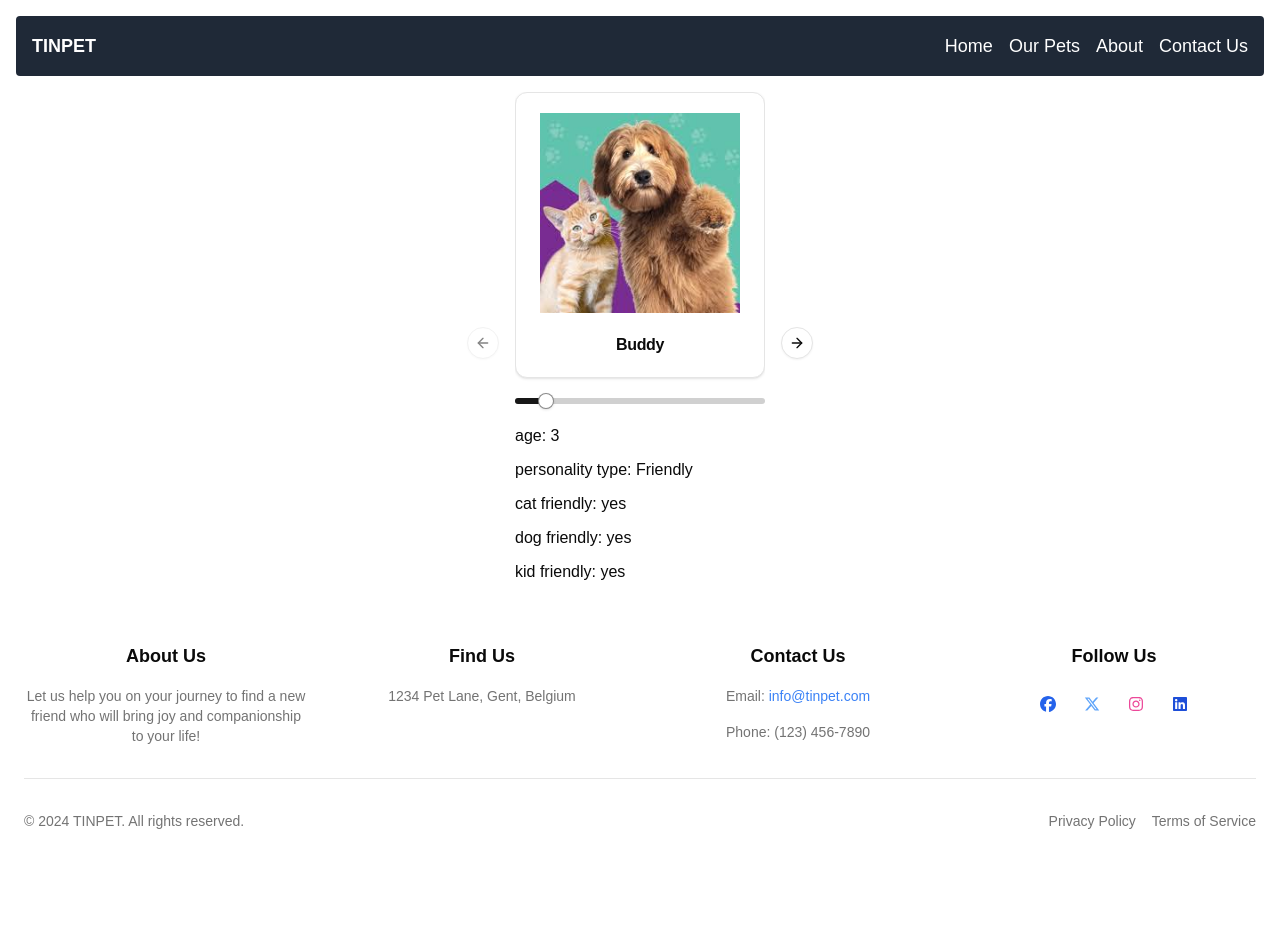
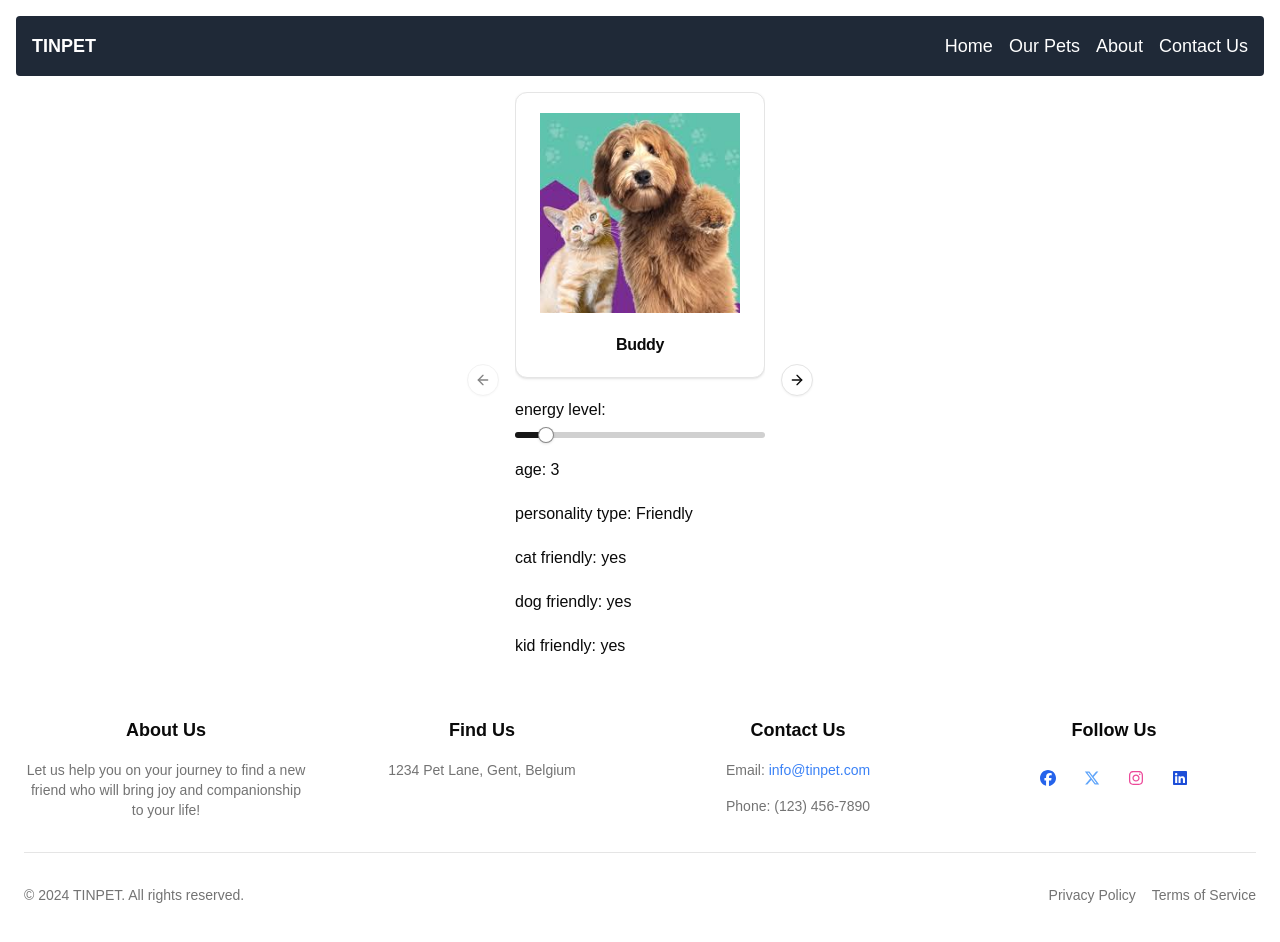
Before and after one commit to vanaspereneefje/Tinpets, a Next.js app: page /matches in a window 1280 px wide. Shown: the top 942 px of the page. Before the commit the page ends 879 px from the top, so only its background shows below. Built offline with nearby package versions, Linux system fonts and the light colour scheme.

Commit message:
Added a label to the slider and improved html structure of carousel

```diff
--- a/components/PetCarousel.jsx
+++ b/components/PetCarousel.jsx
@@ -23,22 +23,15 @@ function PetCarousel () {
               {dogCards.map((petCard, index) => (
               <CarouselItem key={index}>
                   <PetCard petCard={petCard} index={index} />
-                  <div className="w-[250px] flex justify-self-center m-[20px]">
+                  <p className="mt-[20px]">energy level:</p>
+                  <div className="w-[250px] flex justify-self-center m-[20px] mt-[10px]">
                     <Slider defaultValue={[animals.animals.dogs[index].energy]} max={100} step={1} disabled></Slider>
                   </div>
-                  <div className="w-[250px] flex justify-self-center m-[10px]">
+                  <div className="w-[250px] flex flex-col justify-self-center m-[10px] gap-[20px]">
                     <p>age: {animals.animals.dogs[index].age}</p>
-                  </div>
-                  <div className="w-[250px] flex justify-self-center m-[10px]">
                     <p>personality type: {animals.animals.dogs[index].personalityType}</p>
-                  </div>
-                  <div className="w-[250px] flex justify-self-center m-[10px]">
                     <p>cat friendly: {animals.animals.dogs[index].catfriendly ? "yes" : "no"}</p>
-                  </div>
-                  <div className="w-[250px] flex justify-self-center m-[10px]">
                     <p>dog friendly: {animals.animals.dogs[index].dogfriendly ? "yes" : "no"}</p>
-                  </div>
-                  <div className="w-[250px] flex justify-self-center m-[10px]">
                     <p>kid friendly: {animals.animals.dogs[index].kidfriendly ? "yes" : "no"}</p>
                   </div>
               </CarouselItem>
```
